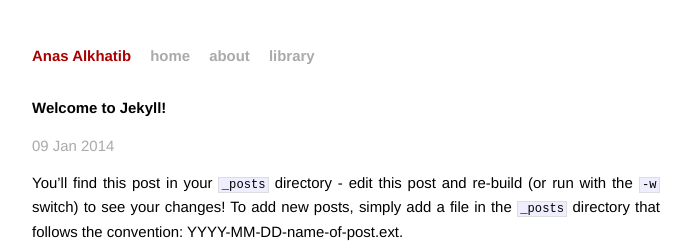
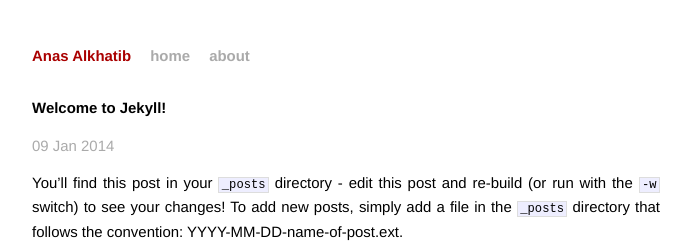
Before and after one commit to alkhatib/alkhatib.github.io, a Jekyll site: the page built from _posts/2014-01-09-welcome-to-jekyll.markdown, in a window 1280 px wide. Shown: the top 243 px of the page, without its empty margins (294-985 px from the left). Built offline with Jekyll 4.4.1, drawn with Linux system fonts in a browser that asks for light colours; Markdown is read by kramdown in place of the engine named in the settings.

Commit message:
Removed library link

```diff
--- a/_layouts/default.html
+++ b/_layouts/default.html
@@ -20,7 +20,6 @@
             <h1 class="title"><a href="/">{{ site.name }}</a></h1>
             <a class="extra" href="/">home</a>
             <a class="extra" href="/about">about</a>
-            <a class="extra" href="/library">library</a>
           </div>
 
           {{ content }}
```
